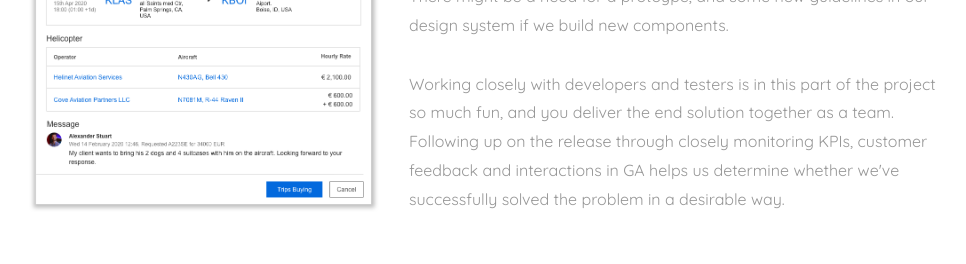
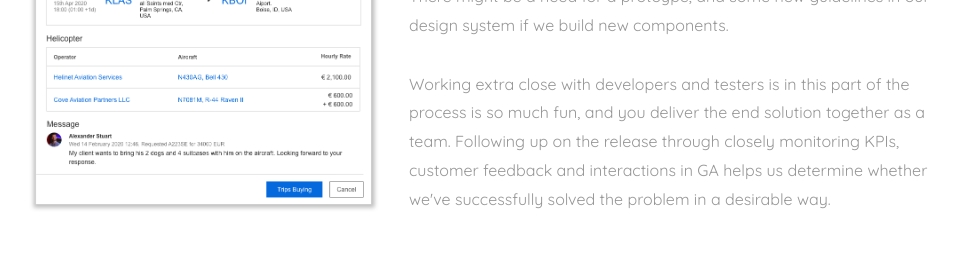
Before and after one commit to moetown/moetown.github.io, a plain HTML site: page process.html in a window 1280 px wide. Shown: the part 4350-4614 px from the top of the page, without its empty margins (56-1022 px from the left). Drawn offline with Linux system fonts and the light colour scheme.

Commit message:
Small typo

```diff
--- a/process.html
+++ b/process.html
@@ -324,7 +324,7 @@
 						  <h2>Design delivery</h2>
 						  <p>I typically present the design in scenario flows in Figma, allowing the developers to follow the customer through a happy path, error path etc. There might be a need for a protoype, and some new guidelines in our design system if we build new components. <br>
 					      </p>
-						  <p>Working closely with developers and testers is in this part of the project so much fun, and you deliver the end solution together as a team. Following up on the release through closely monitoring KPIs, customer feedback and interactions in GA helps us determine whether we've successfully solved the problem in a desirable way.</p>
+						  <p>Working extra close with developers and testers is in this part of the process is so much fun, and you deliver the end solution together as a team. Following up on the release through closely monitoring KPIs, customer feedback and interactions in GA helps us determine whether we've successfully solved the problem in a desirable way.</p>
 						</article>
 					</div>
 				</div>
```
